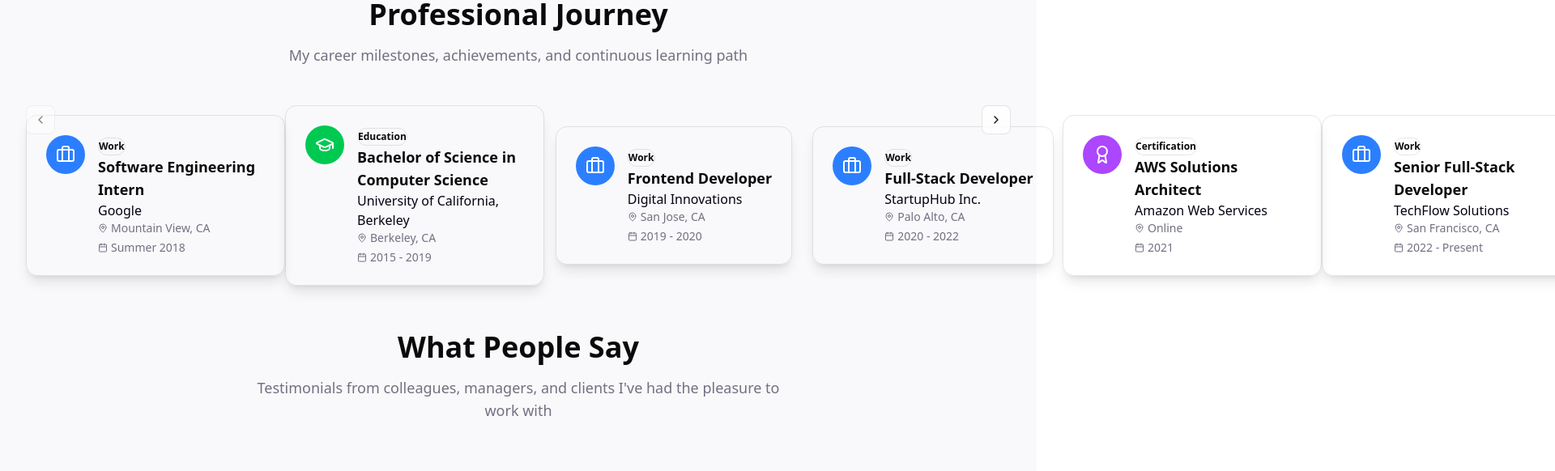
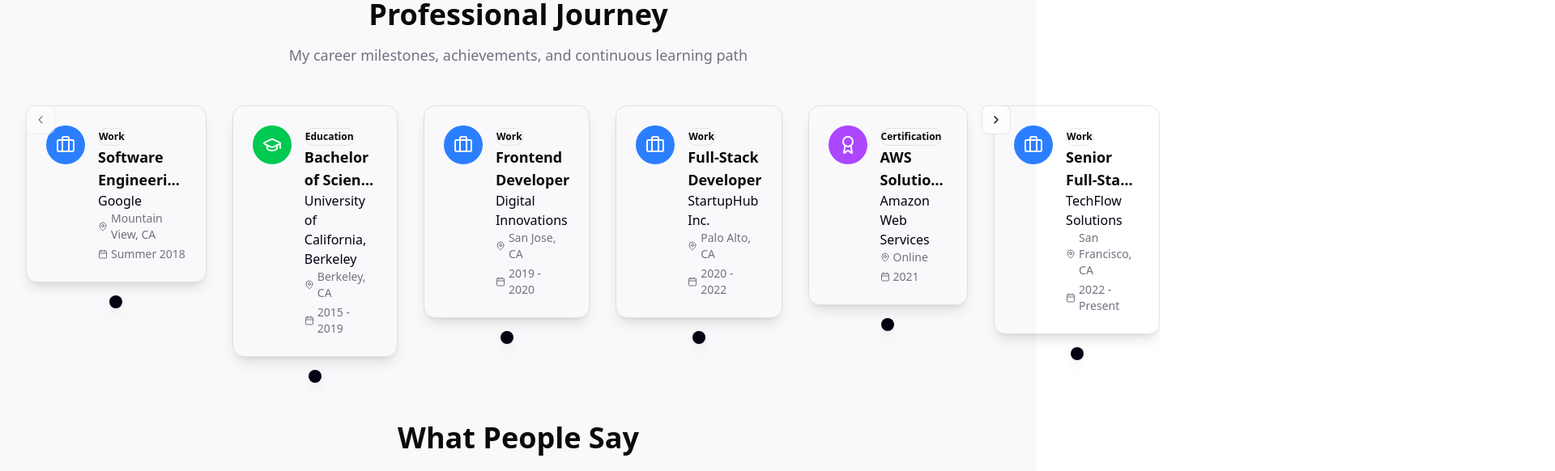
Before and after one commit to ramizik/my-website, a React (Vite) app: page / in a window 1280 px wide. Shown: the part 3520-4102 px from the top of the page at 81% size, 1920 px wide, since content can reach past the window. Built offline with nearby package versions, Linux system fonts and the light colour scheme.

Commit message:
Restructure Timeline Container Hierarchy

```diff
--- a/src/components/TimelineSection.tsx
+++ b/src/components/TimelineSection.tsx
@@ -259,16 +259,16 @@ export default function TimelineSection() {
             onTouchMove={handleTouchMove}
             onTouchEnd={handleTouchEnd}
           >
-            <div className="timeline-track relative flex items-center min-w-max pb-8">
+            <div className="relative flex items-start min-w-max pb-8 gap-8">
               {/* Timeline Line */}
-              <div className="absolute top-1/2 left-0 right-0 h-1 bg-gradient-to-r from-blue-500 via-purple-500 to-green-500 rounded-full shadow-sm"></div>
+              <div className="absolute top-16 left-0 right-0 h-1 bg-gradient-to-r from-blue-500 via-purple-500 to-green-500 rounded-full shadow-sm"></div>
 
               {/* Timeline Items */}
-              {timelineItems.map((item, index) => (
-                <div key={item.id} className="timeline-item relative flex flex-col items-center mx-8 first:ml-0 last:mr-0">
+              {timelineItems.map((item) => (
+                <div key={item.id} className="relative flex flex-col items-center min-w-[320px]">
                   {/* Timeline Card */}
                   <Card
-                    className="timeline-card w-80 bg-background/95 backdrop-blur-sm border shadow-lg hover:shadow-xl transition-all duration-300 hover:-translate-y-2 cursor-pointer"
+                    className="w-80 bg-background/95 backdrop-blur-sm border shadow-lg hover:shadow-xl transition-all duration-300 hover:-translate-y-2 cursor-pointer mb-4"
                     onClick={() => openModal(item)}
                   >
                     <CardContent className="p-6">
@@ -299,16 +299,10 @@ export default function TimelineSection() {
                       </div>
                     </CardContent>
                   </Card>
+
+                  {/* Timeline Dot */}
+                  <div className="w-4 h-4 bg-primary rounded-full border-4 border-background shadow-lg"></div>
                 </div>
-              ))}
-            </div>
-          </div>
-
-          {/* Scroll Indicator */}
-          <div className="flex justify-center mt-6">
-            <div className="flex space-x-2">
-              {timelineItems.map((_, index) => (
-                <div key={index} className="w-2 h-2 rounded-full bg-muted"></div>
               ))}
             </div>
           </div>
```
